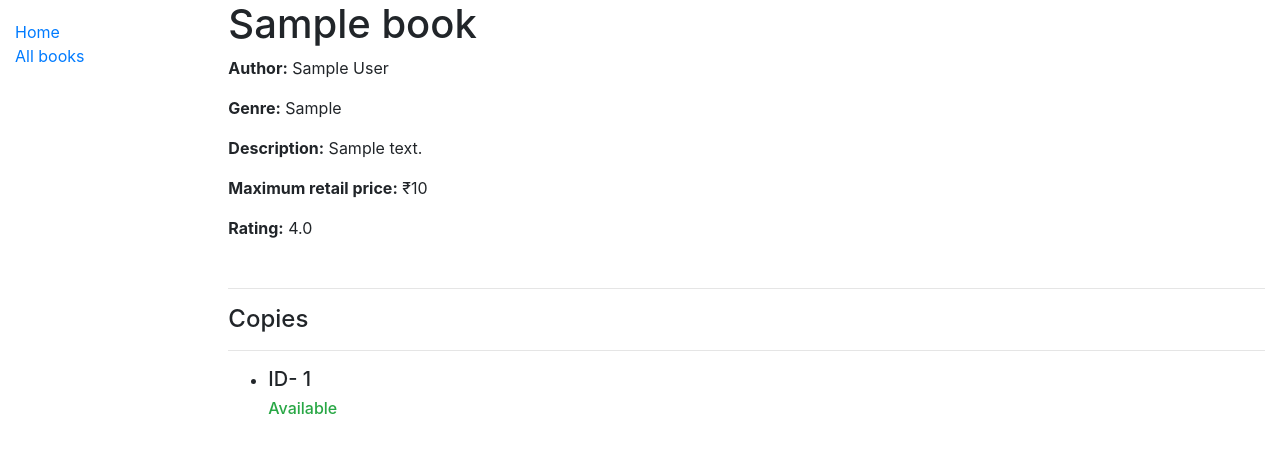
After one commit to tiger-yash/cops-django-youtube, a Django app: page /catalog/book/1 in a window 1280 px wide. The commit adds this page. Shown: the top 453 px of the page. Run offline with Django 4.2, Linux system fonts and the light colour scheme; tables that the repository leaves empty hold one stand-in row (values such as "Sample post").

Commit message:
add generic views

```diff
--- a/catalog/models.py
+++ b/catalog/models.py
@@ -1,5 +1,6 @@
 from django.db import models
 from django.contrib.auth.models import User
+from django.urls import reverse
 # Create your models here.
 
 class Book(models.Model):
@@ -15,6 +16,10 @@ class Book(models.Model):
 
     def __str__(self):
         return f'{self.title} by {self.author}'
+
+    def get_absolute_url(self):
+        # Returns the url to access a particular book instance
+        return reverse('book-detail', args=[str(self.id)])
 
 
 class BookCopy(models.Model):
--- a/catalog/templates/base_generic.html
+++ b/catalog/templates/base_generic.html
@@ -16,8 +16,7 @@
       {% block sidebar %}
         <ul class="sidebar-nav">
           <li><a href="{% url 'index' %}">Home</a></li>
-          <li><a href="">All books</a></li>
-          <li><a href="">All authors</a></li>
+          <li><a href="{% url 'books' %}">All books</a></li>
         </ul>
      {% endblock %}
       </div>
--- /dev/null
+++ b/catalog/templates/catalog/book_detail.html
@@ -0,0 +1,33 @@
+{% extends "base_generic.html" %}
+
+{% block content %}
+  <h1>{{ book.title }}</h1>
+
+  <p><strong>Author:</strong> {{ book.author }}</p>
+  <p><strong>Genre:</strong> {{ book.genre }}</p>
+  <p><strong>Description:</strong> {{ book.description }}</p>
+  <p><strong>Maximum retail price:</strong> ₹{{ book.maximum_retail_price }}</p>
+  <p><strong>Rating:</strong> {{ book.rating }}</p>
+
+  <div class="mt-5">
+    <hr>
+    <h4>Copies</h4>
+    <hr>
+    <ul>
+    {% for copy in book.bookcopy_set.all %}
+      <li>
+      <h5>ID- {{copy.id}}</h5>
+      {% if copy.status %}
+      <h6 class="text-success">Available</h6>
+      {% else %}
+      <h6 class="text-danger">On Loan</h6>
+      <h6><strong>Borrowed on:</strong> {{ copy.borrow_date }} by {{ copy.borrower }}</h6>
+      {% endif %}
+      </li>
+      <br>
+    {% empty %}
+      <h6 class="text-muted">No copies available</h6>
+    {% endfor %}
+    </ul>
+  </div>
+{% endblock %}
--- a/catalog/urls.py
+++ b/catalog/urls.py
@@ -3,4 +3,6 @@ from . import views
 
 urlpatterns = [
     path('', views.index, name='index'),
+    path('books/', views.BookListView.as_view(), name='books'),
+    path('book/<int:pk>', views.BookDetailView.as_view(), name='book-detail'),
 ]
--- a/catalog/views.py
+++ b/catalog/views.py
@@ -1,4 +1,5 @@
 from django.shortcuts import render
+from django.views import generic
 
 # Create your views here.
 
@@ -24,3 +25,10 @@ def index(request):
 
     # Render the HTML template index.html with the data in the context variable
     return render(request, 'index.html', context=context)
+
+class BookListView(generic.ListView):
+    model = Book
+    paginate_by = 3
+
+class BookDetailView(generic.DetailView):
+    model = Book
```
Also changed, not shown: catalog/templates/catalog/book_list.html (added, +35 -0 lines).
